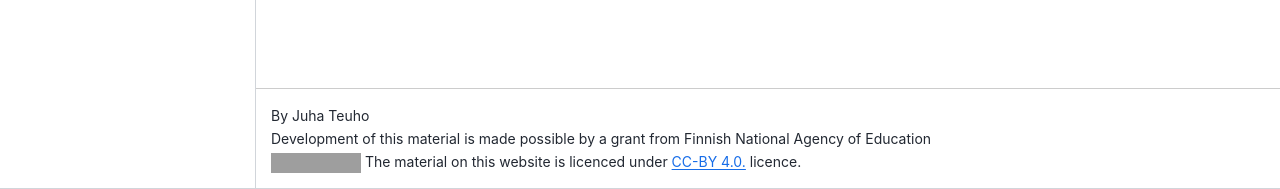
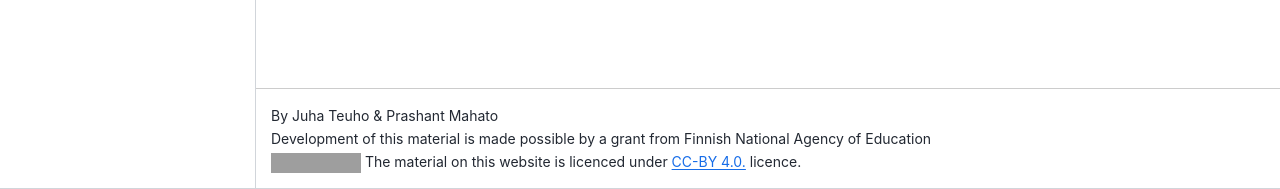
Before and after one commit to veeemiju/Languages, a Jupyter Book: the page built from content/intro.md, in a window 1280 px wide. Shown: the part 711-900 px from the top of the page. Built offline with Jupyter Book 1.0.4 settings and Sphinx 7.4.7 and the Sphinx Book theme 1.1.4, drawn with Linux system fonts in a browser that asks for light colours; grey boxes are pictures that could not be loaded.

Commit message:
Update author-field in config

```diff
--- a/content/_config.yml
+++ b/content/_config.yml
@@ -6,7 +6,7 @@
 #######################################################################################
 # Book settings
 title                       : Languages  # The title of the book. Will be placed in the left navbar.
-author                      : Juha Teuho  # The author of the book
+author                      : Juha Teuho & Prashant Mahato  # The author of the book
 copyright                   : "2021"  # Copyright year to be placed in the footer
 logo                        : images/logo.png  # A path to the book logo
 # Patterns to skip when building the book. Can be glob-style (e.g. "*skip.ipynb")
```
